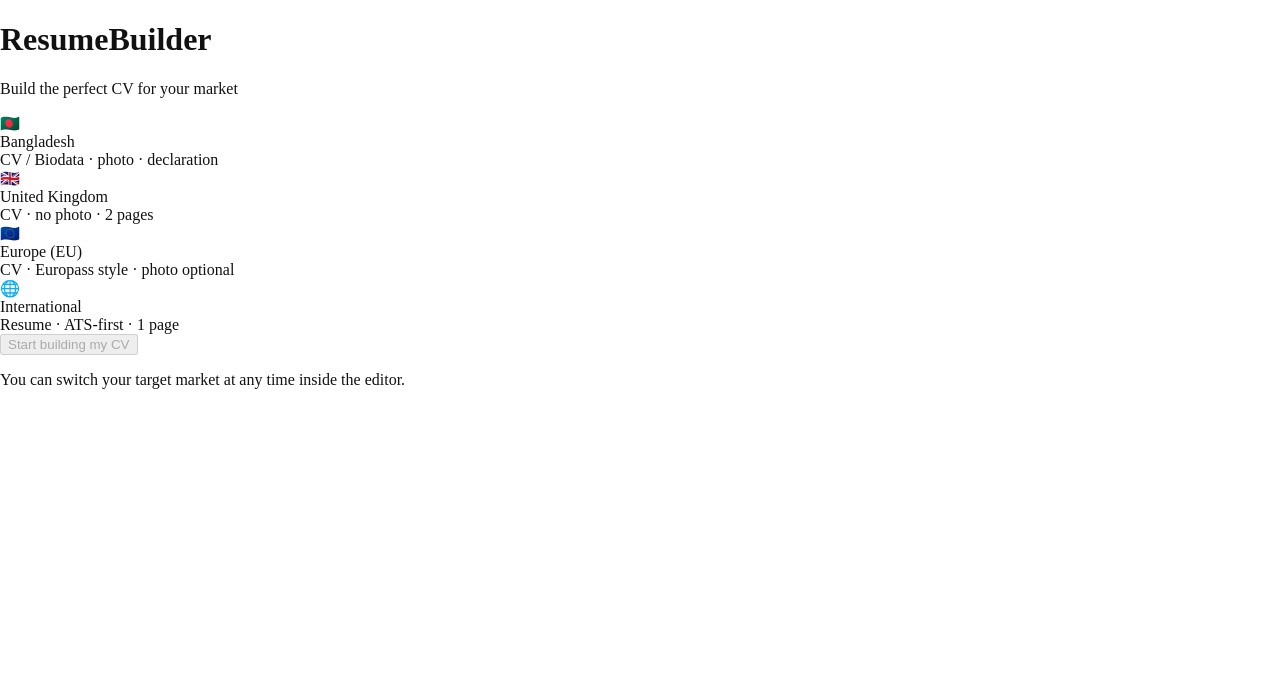
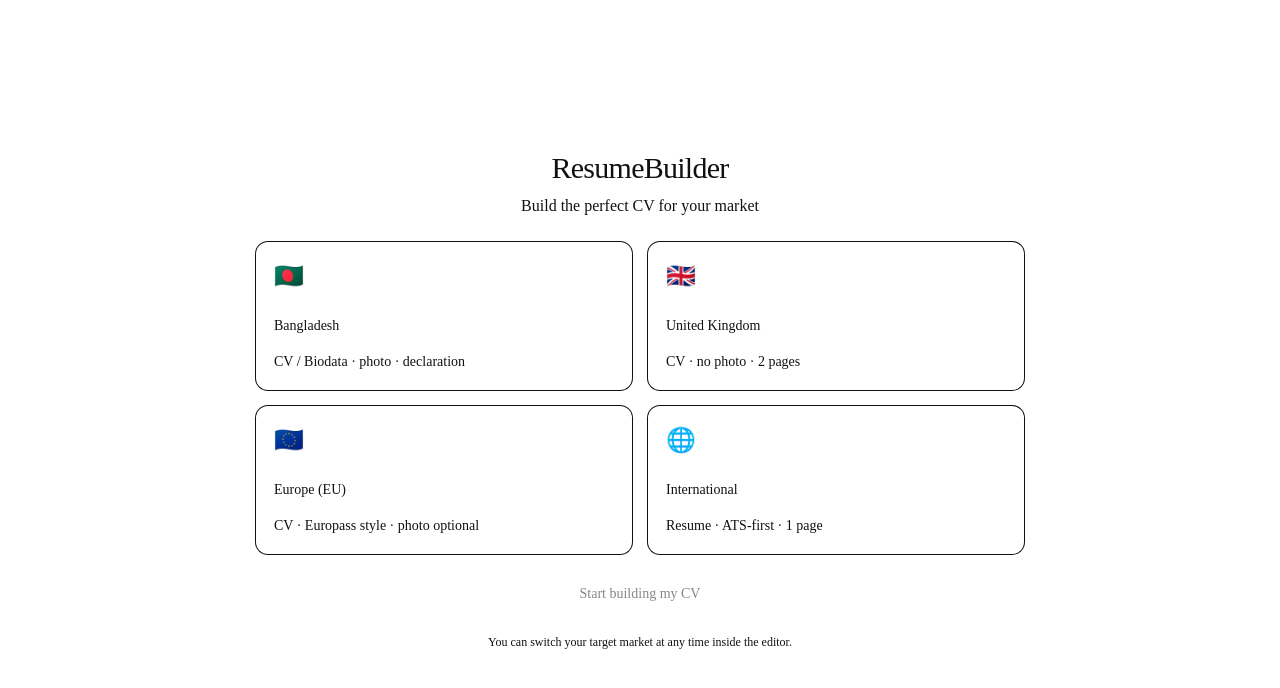
Before and after one commit to AlveeGit/resume-builder-pro, a Next.js app: page / in a window 1280 px wide. Shown: the top 688 px of the page. Built offline with nearby package versions, Linux system fonts and the light colour scheme.

Commit message:
fix : dependecy setup

```diff
--- a/package.json
+++ b/package.json
@@ -24,6 +24,7 @@
     "lucide-react": "^1.17.0",
     "next": "16.2.9",
     "next-themes": "^0.4.6",
+    "postcss": "^8.5.15",
     "radix-ui": "^1.5.0",
     "react": "19.2.4",
     "react-dom": "19.2.4",
@@ -37,7 +38,7 @@
   },
   "devDependencies": {
     "@playwright/test": "^1.60.0",
-    "@tailwindcss/postcss": "^4",
+    "@tailwindcss/postcss": "^4.3.0",
     "@testing-library/jest-dom": "^6.9.1",
     "@testing-library/react": "^16.3.2",
     "@types/html2pdf.js": "^0.10.0",
@@ -49,7 +50,7 @@
     "eslint-config-next": "16.2.9",
     "prettier": "^3.8.4",
     "prettier-plugin-tailwindcss": "^0.8.0",
-    "tailwindcss": "^4",
+    "tailwindcss": "^4.3.0",
     "typescript": "^5",
     "vitest": "^4.1.8"
   }
--- a/src/app/globals.css
+++ b/src/app/globals.css
@@ -1,3 +1,4 @@
+@import "tailwindcss";
 :root {
   --font-sans: var(--font-geist-sans);
   --font-mono: var(--font-geist-mono);
--- a/src/app/page.tsx
+++ b/src/app/page.tsx
@@ -1,4 +1,5 @@
 // src/app/page.tsx
+"use client";
 import RegionPicker from "@/components/onboarding/RegionPicker";
 import { useRouter } from "next/navigation";
 
```
Also changed, not shown: 1 other file (tests, documents, lock files or other folders).
